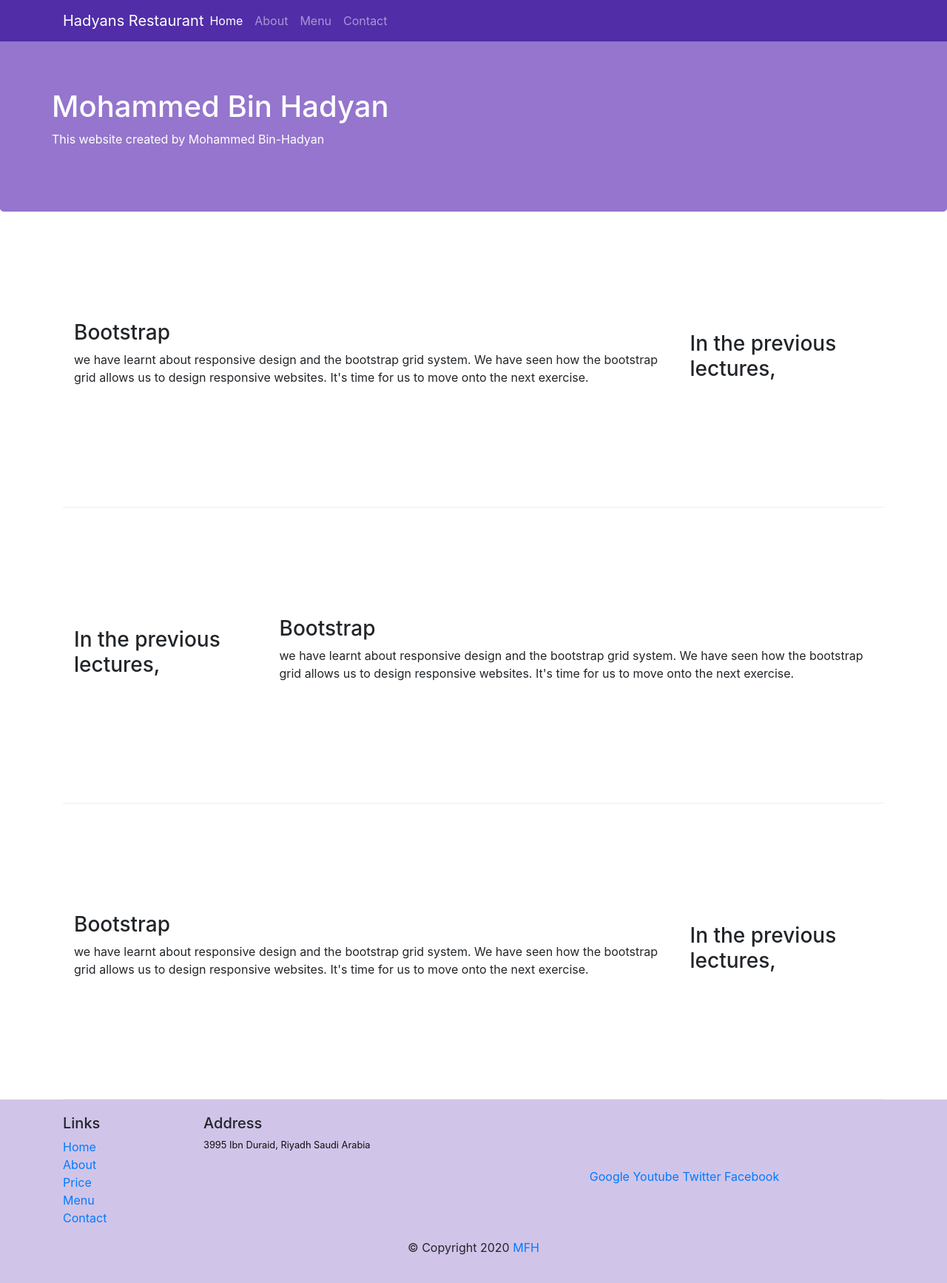
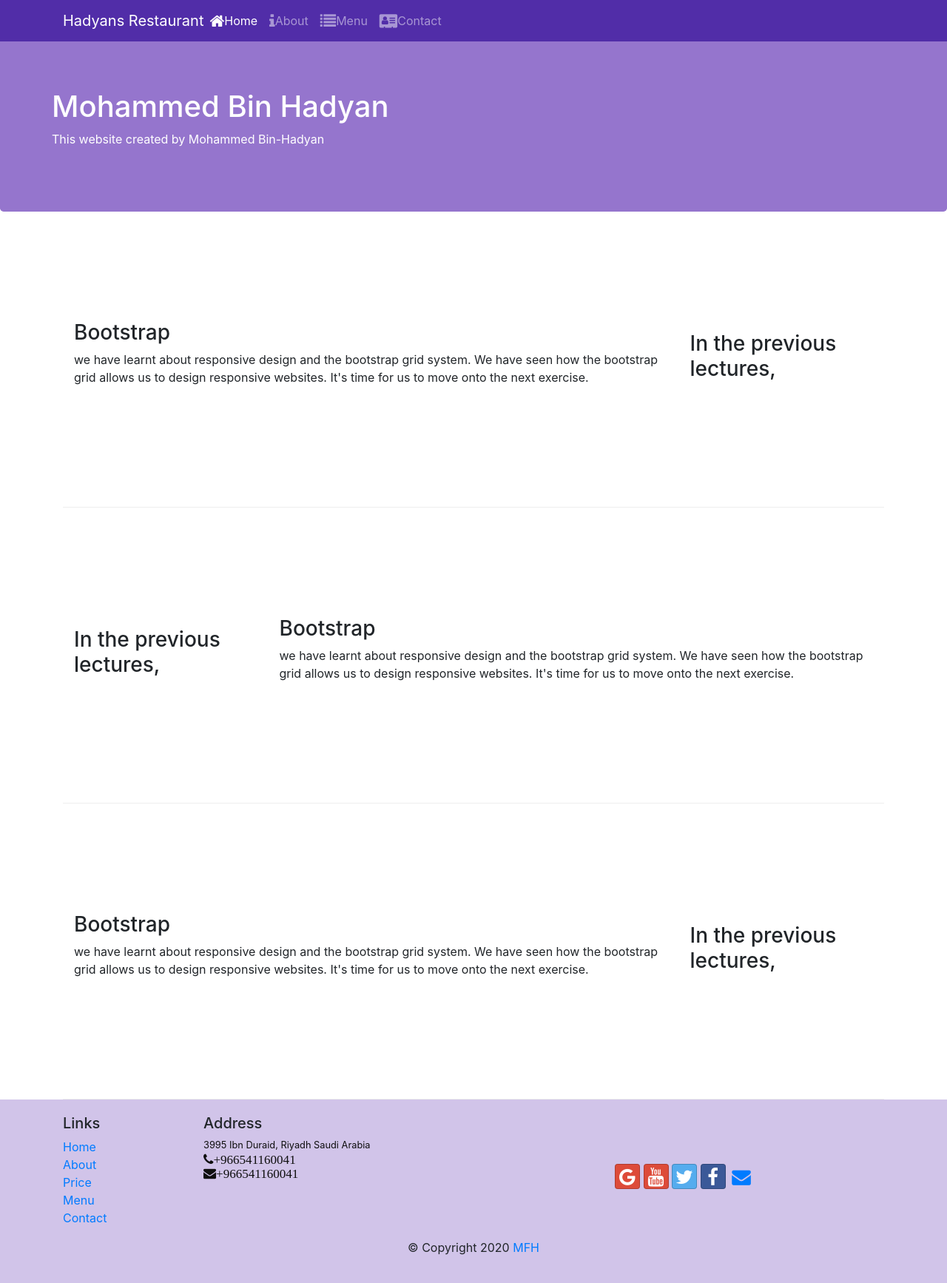
Before and after one commit to M-Hadyan/git-test, a website: page index.html in a window 1280 px wide. Shown: the whole page at 74% size. Drawn offline with nearby package versions, Linux system fonts and the light colour scheme.

Commit message:
- icon font

```diff
--- a/index.html
+++ b/index.html
@@ -10,6 +10,9 @@
 
     <!-- Bootstrap CSS -->
     <link rel="stylesheet" href="node_modules/bootstrap/dist/css/bootstrap.min.css">
+    <link rel="stylesheet" href="node_modules/font-awesome/css/font-awesome.min.css">
+    <link rel="stylesheet" href="node_modules/bootstrap-social/bootstrap-social.css">
+
 
     <!-- custom style-->
     <link rel="stylesheet" href="/css/style.css">
@@ -29,10 +32,10 @@
                 <a class="navbar-brand mr-auto p-10" href="/index.html"> Hadyans Restaurant</a>
                 <div class="collapse navbar-collapse" id="Navbar">
                     <ul class="navbar-nav mr-auto">
-                        <li class="nav-item active"><a class="nav-link" href="/index.html">Home</a></li>
-                        <li class="nav-item"><a class="nav-link" href="/templates/about.html">About</a></li>
-                        <li class="nav-item"><a class="nav-link" href="/index.html">Menu</a></li>
-                        <li class="nav-item"><a class="nav-link" href="/index.html">Contact</a></li>
+                        <li class="nav-item active"><a class="nav-link" href="/index.html"><span class="fa fa-home fa-lg"></span>Home</a></li>
+                        <li class="nav-item"><a class="nav-link" href="/templates/about.html"><span class="fa fa-info fa-lg"></span>About</a></li>
+                        <li class="nav-item"><a class="nav-link" href="/index.html"><span class="fa fa-list fa-lg"></span>Menu</a></li>
+                        <li class="nav-item"><a class="nav-link" href="/index.html"><span class="fa fa-address-card fa-lg"></span>Contact</a></li>
 
                     </ul>
                 </div>
@@ -107,16 +110,20 @@
                     <div class="col-7 col-sm-5">
                         <h5>Address</h5>
                         <address class="address">
-                            3995 Ibn Duraid, Riyadh Saudi Arabia
+                            3995 Ibn Duraid, Riyadh Saudi Arabia <br/>
+
+                            <i class="fa fa-phone fa-lg">+966541160041</i><br/>
+                            <i class="fa fa-envelope fa-lg">+966541160041</i>
                         </address>
                     </div>
                     <div class="col-12 col-sm-4 align-self-center">
 
                         <div class="text-center">
-                            <a href="https://google.com" target="_black"> Google </a>
-                            <a href="https://youtube.com" target="_black"> Youtube </a>
-                            <a href="https://twitter.com" target="_black"> Twitter </a>
-                            <a href="https://facebook.com" target="_black"> Facebook </a>
+                            <a class="btn btn-social-icon btn-google" href="https://google.com" target="_black"> <i class="fa fa-google fa-lg"></i></a>
+                            <a class="btn btn-social-icon btn-google" href="https://youtube.com" target="_black"> <i class="fa fa-youtube fa-lg"></i> </a>
+                            <a class="btn btn-social-icon btn-twitter" href="https://twitter.com" target="_black"> <i class="fa fa-twitter fa-lg"></i></a>
+                            <a class="btn btn-social-icon btn-facebook" href="https://facebook.com" target="_black"> <i class="fa fa-facebook fa-lg"></i> </a>
+                            <a class="btn btn-social-icon " href="mailto:" target="_black"> <i class="fa fa-envelope fa-lg"></i> </a>
                         </div>
                     </div>
 
--- a/package.json
+++ b/package.json
@@ -23,6 +23,7 @@
   },
   "dependencies": {
     "bootstrap": "^4.0.0",
+    "font-awesome": "^4.7.0",
     "jquery": "^3.3.1",
     "popper.js": "^1.12.9"
   }
```
Also changed, not shown: templates/about.html (+11 -5 lines).
